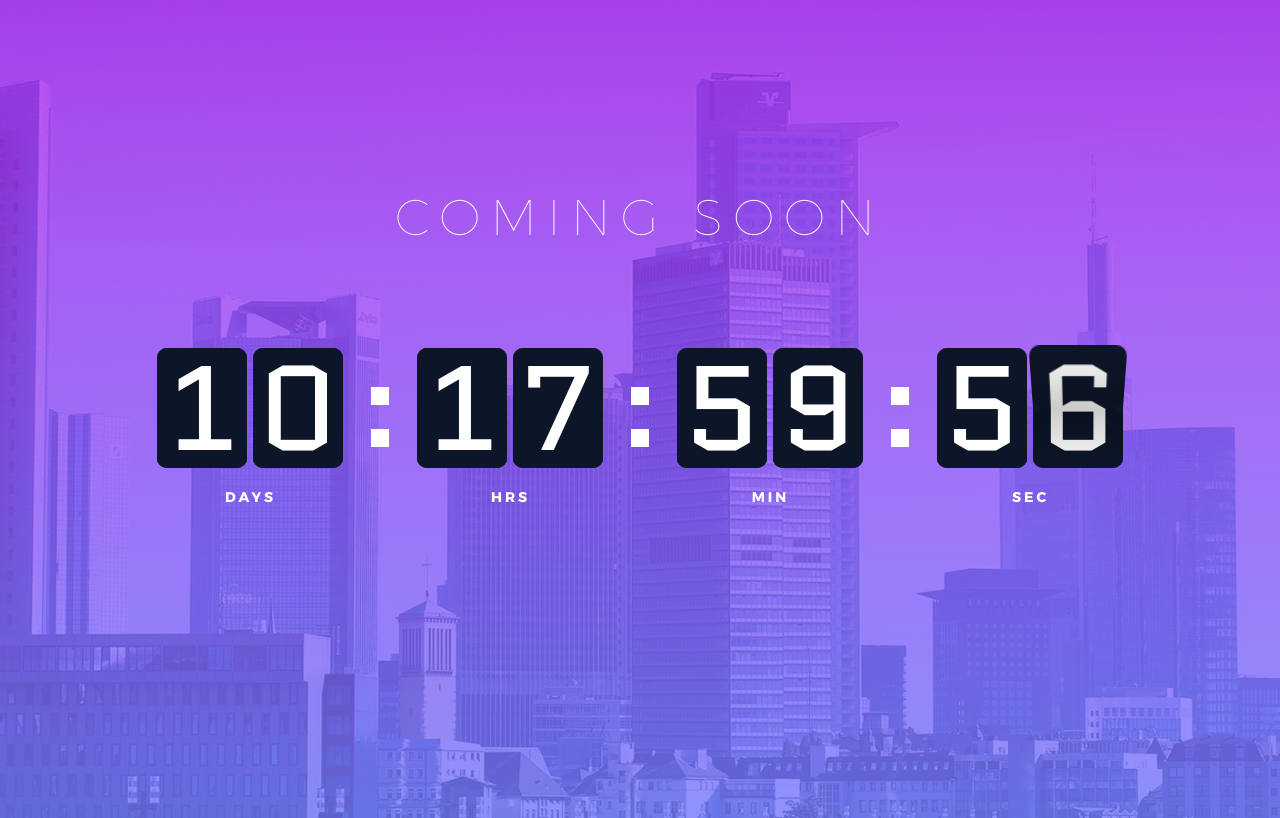
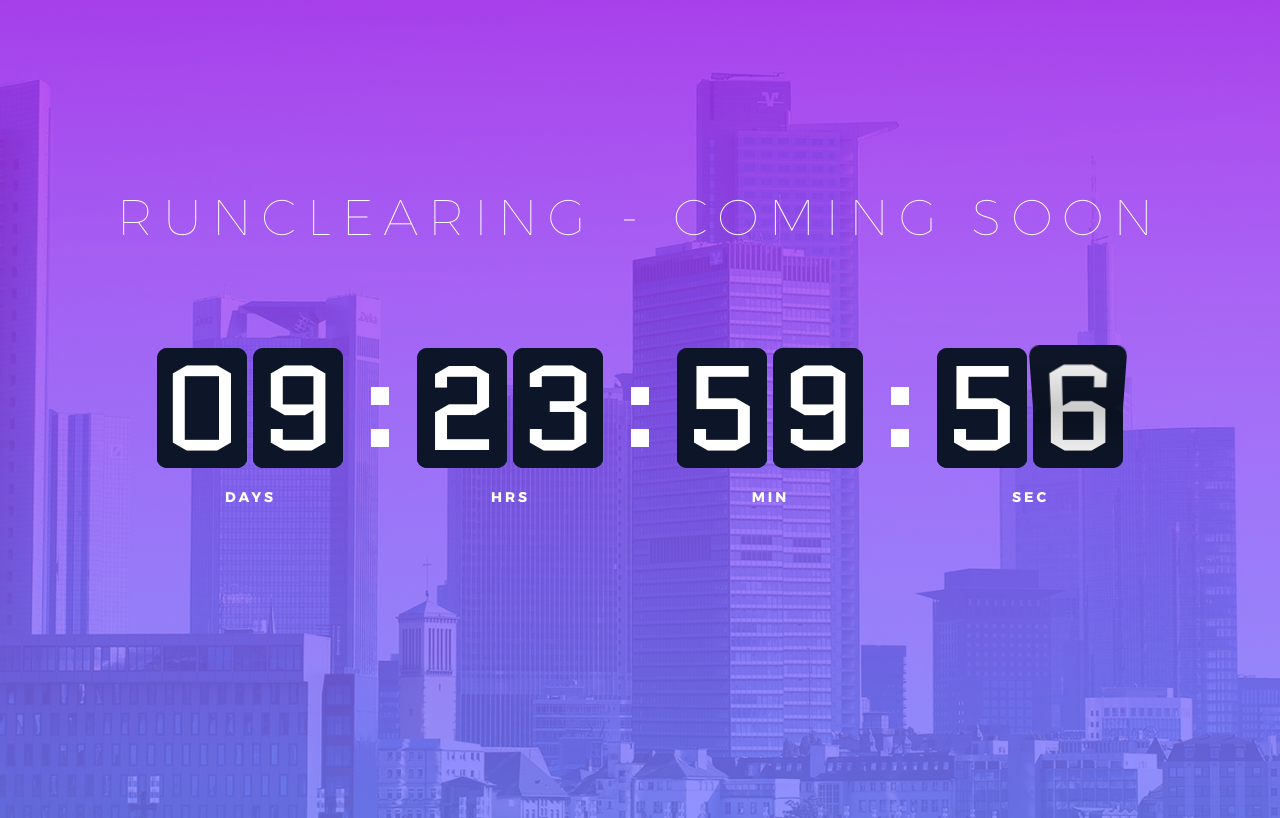
Before and after one commit to Jonathanlinus/CommingSoonPage, a plain HTML site: page index.html in a window 1280 px wide. Drawn offline with Linux system fonts and the light colour scheme.

Commit message:
Tried to fix time, failed

```diff
--- a/index.html
+++ b/index.html
@@ -29,6 +29,7 @@
 
 
 			<h3 class="l1-txt1 txt-center p-t-30 p-b-100">
+				RUNClearing -
 				Coming Soon
 			</h3>
 
@@ -64,7 +65,7 @@
 			endtimeYear: 0,
 			endtimeMonth: 0,
 			endtimeDate: 10,
-			endtimeHours: 18,
+			endtimeHours: 0,
 			endtimeMinutes: 0,
 			endtimeSeconds: 0,
 			timeZone: ""
```
Also changed, not shown: 1 other file.
